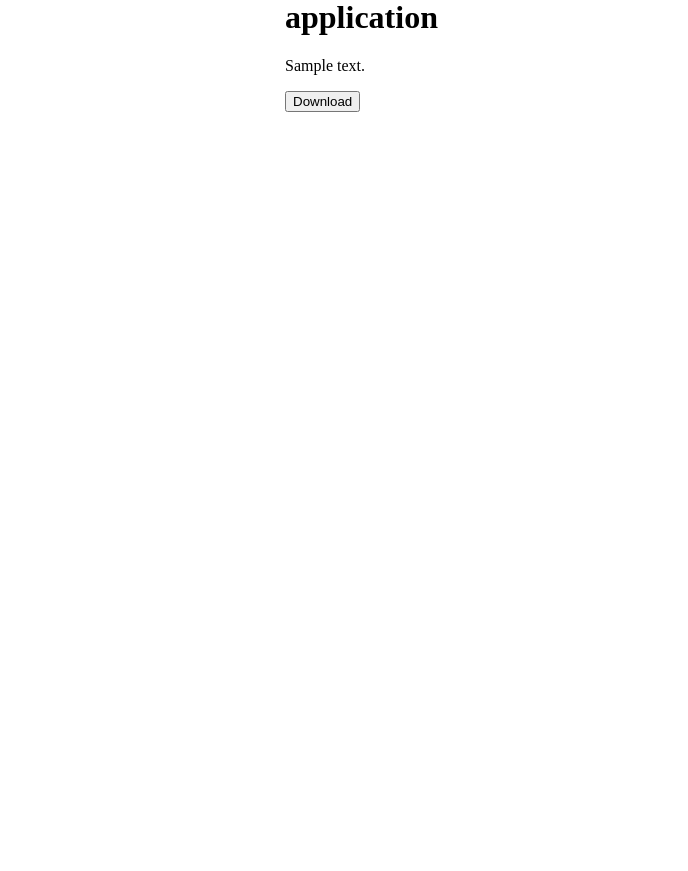
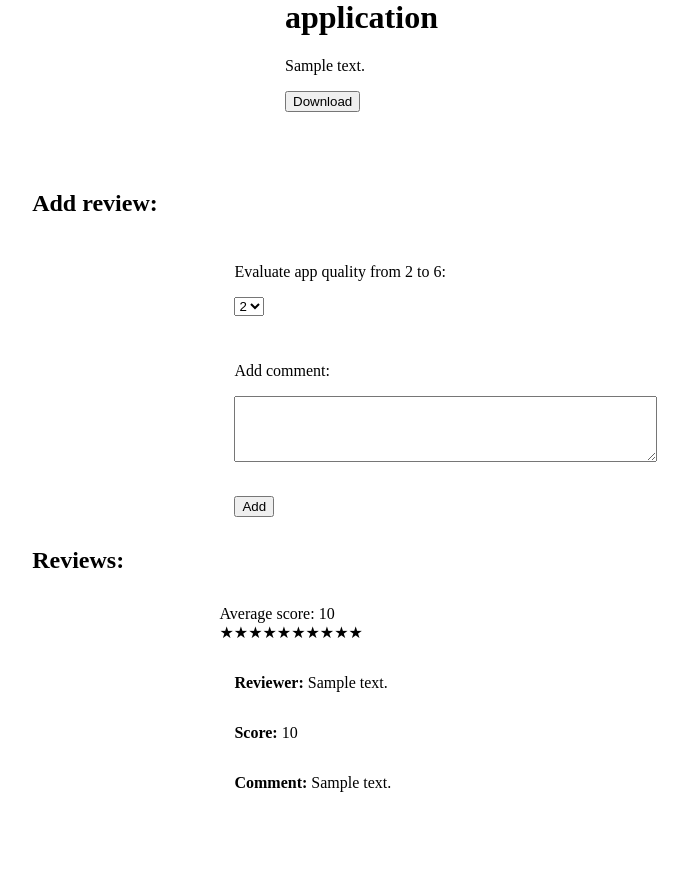
Before and after one commit to cvetelinast/Web-App-Store, a PHP site: page /app/application.php?id=1 in a window 1280 px wide. Shown: the part 258-1129 px from the top of the page, without its empty margins (370-1058 px from the left). Before the commit the page ends 370 px from the top, so only its background shows below. Run offline with PHP 8.4, Linux system fonts and the light colour scheme; tables that the repository leaves empty hold one stand-in row (values such as "Sample post").

Commit message:
Added reviews

```diff
--- a/app/app.php
+++ b/app/app.php
@@ -45,7 +45,7 @@
 						$logo = $item['LOGO'];
 						$logoBase64   = base64_encode($logo);
 
-						$result =
+						$output =
 						"<div class='responsive'>".
 							"<div class='gallery'>".
 								"<a target='_blank' href='application.php?id=$id'>".
@@ -54,7 +54,7 @@
 								"<div class='desc'>". $item['NAME'] ."</div>".
 							"</div>".
 						"</div>";
-						echo $result;
+						echo $output;
 					}
 					echo "<div class='clearfix'></div>";
 				?>
--- a/app/application.php
+++ b/app/application.php
@@ -26,7 +26,6 @@
     <div class="main">
         <div class="wrapper" style="background-image: url(../images/background.jpg);">
         </div>
-    </div>
     	<div class="containerApplication">
 			<?php
 				include('../server/server.php');
@@ -51,9 +50,73 @@
 				"</a>";
 
 				echo $result;
-
 			?>
 		</div>
 
+		<div class="reviews_container">
+			<h2>Add review:</h2>
+			<form action="" method="post" enctype="multipart/form-data">
+				<div class="containerUploading">
+					<a class="child">
+						<p>Evaluate app quality from 2 to 6:</p>
+						<select name="score">
+							<option value="2">2</option>
+							<option value="3">3</option>
+							<option value="4">4</option>
+							<option value="5">5</option>
+							<option value="6">6</option>
+						</select>
+					</a>
+					<a class="child">
+						<p>Add comment:</p>
+						<textarea rows="4" cols="50" id="comment" name="comment" required></textarea>
+					</a>
+					<?php
+					$id = $_GET['id'];
+
+					$result =
+					"<a class='child'>".
+						"<button type='submit' class='add_review' name='add_review_for_application' value='$id'>Add</button>".
+					"</a>";
+					echo $result;
+					?>
+				</div>
+			</form>
+			<h2>Reviews:</h2>
+				<div class="containerUploading">
+					<?php
+						$sumOfScores = 0;
+						$result = "";
+
+						$reviews = getReviewsForApplication($_GET['id']);
+						foreach($reviews as $item) {
+							$score = $item['SCORE'];
+							$comment = $item['COMMENT'];
+							$reviewerName = $item['REVIEWER_NAME'];
+
+							$sumOfScores += $score;
+
+							$result.=
+							"<a class='child'>".
+							"<p><b>Reviewer:</b> $reviewerName</p>".
+							"<p><b>Score:</b> $score</p>".
+							"<p><b>Comment:</b> $comment</p>".
+							"</a>";
+						}
+						$averageScore = 0;
+						$stars ="";
+						if(sizeof($reviews)!==0){
+							$averageScore = round($sumOfScores/sizeof($reviews),2);
+							$countStars = round($sumOfScores/sizeof($reviews));
+							for($x = 0; $x < $countStars; $x++ ){
+								$stars.="&#9733";
+							}
+						}
+						echo "<p>Average score: $averageScore $stars";
+						echo $result;
+					?>
+				</div>
+		</div>
+	</div>
 
 </body>
--- a/css/styles.css
+++ b/css/styles.css
@@ -29,6 +29,10 @@
     margin-top: 120px; /* Add a top margin to avoid content overlay */
   }
 
+  .reviews_container{
+    margin: 5% 30%;
+  }
+
   .title{
       color: #ddd;
       text-align: center;
--- a/server/database/config/sql/create_db.sql
+++ b/server/database/config/sql/create_db.sql
@@ -26,6 +26,7 @@ create table if not exists `REVIEWS` (
   `SCORE` int not null,
   `COMMENT` varchar(255),
   `ID` varchar(32) not null,
+  `REVIEWER_NAME` varchar(32) not null,
   `APPLICATION_ID` varchar(32) not null,
   primary key `ID` (`ID`),
   foreign key (`APPLICATION_ID`) references `APPLICATIONS`(`ID`) ON DELETE CASCADE
--- a/server/database/dao/ReviewDao.php
+++ b/server/database/dao/ReviewDao.php
@@ -15,13 +15,13 @@ class ReviewDao {
         $query = "insert into `REVIEWS` values (?,?,?,?,?)";
         $statement = $this->connection->prepare($query);
         $id = md5(uniqid());
-        $statement->execute(array($score, $comment, $reviewerName, $id, $applicationId));
+        $statement->execute(array($score, $comment, $id, $reviewerName, $applicationId));
     }
 
     public function getReviewsForApplication($applicationId){
         $query = "select SCORE, COMMENT, REVIEWER_NAME FROM `REVIEWS` WHERE APPLICATION_ID=? ";
         $statement = $this->connection->prepare($query);
-        $statement->execute($applicationId);
+        $statement->execute(array($applicationId));
         $results = $statement->fetchAll(PDO::FETCH_ASSOC);
 
         return $results;
--- a/server/server.php
+++ b/server/server.php
@@ -90,13 +90,40 @@ function addApplication(){
     }
 
     $applicationDao->createApplication($appName, $appDescription, $imageToUpload, $appToUpload);
+    header('Location:../app/app.php');
+}
 
+function addReview(){
+    global $reviewDao;
+    $score = $_POST['score'];
+    $comment = $_POST['comment'];
+    $applicationId = $_POST['add_review_for_application'];
+
+    session_start();
+    if(!isSet($_SESSION['username'])){
+        return;
+    }
+
+    $reviewerName = $_SESSION['username'];
+    if(empty($score) || empty($comment) || empty($applicationId) || empty($reviewerName)){
+        $message= "Incorrect input data.";
+        array_push($errors, $message);
+        return;
+    }
+
+    $reviewDao->addReview($score, $comment, $reviewerName, $applicationId);
 }
 
 function getApplication($id){
     global $applicationDao;
     $application = $applicationDao->getApplicationById($id);
     return $application;
+}
+
+function getReviewsForApplication($applicationId){
+    global $reviewDao;
+    $reviews = $reviewDao->getReviewsForApplication($applicationId);
+    return $reviews;
 }
 
 $userDao = new UserDao();
@@ -126,4 +153,8 @@ if(isset($_POST['upload'])){
     addApplication();
 }
 
+if(isset($_POST['add_review_for_application'])){
+    addReview();
+}
+
 ?>
```
Lines whose indentation alone changed are shown as unchanged.
